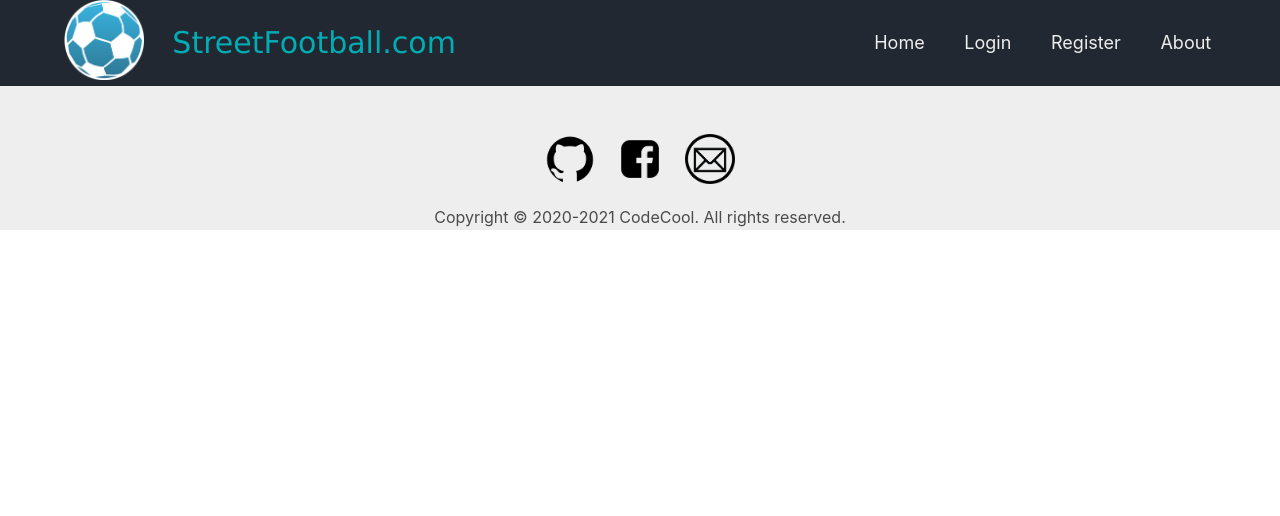
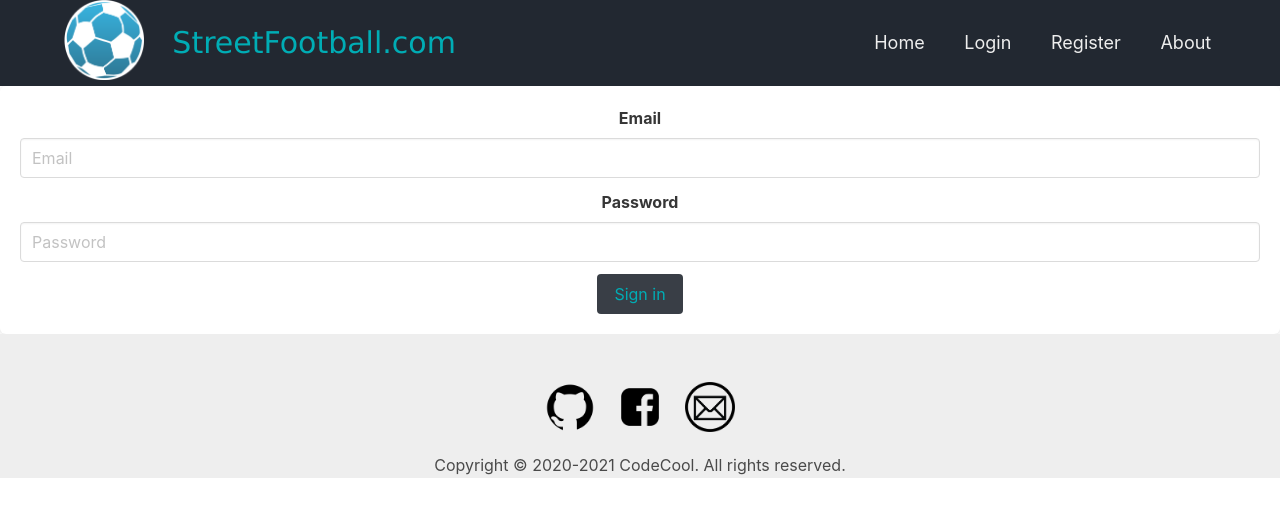
Before and after one commit to MadalinCiobanu/Street-Football, a React (Create React App) app in the folder front/: page /login in a window 1280 px wide. Shown: the top 516 px of the page. Built offline with nearby package versions, Linux system fonts and the light colour scheme.

Commit message:
add login form

```diff
--- a/front/src/App.js
+++ b/front/src/App.js
@@ -4,6 +4,8 @@ import Header from './components/Header';
 import Footer from './components/Footer';
 import Home from './components/Home';
 import Register from './components/register/RegisterForm';
+import Login from './components/Login'
+
 
 function App() {
   return (
@@ -12,6 +14,7 @@ function App() {
         <Header />
         <Route exact path="/" component={Home}/>
         <Route path="/register" component={Register}/>
+        <Route path="/login" component={Login} />
         <Footer />
       </Router>
     </div>
--- /dev/null
+++ b/front/src/components/Login.js
@@ -0,0 +1,25 @@
+import React from 'react'
+
+export default function Login() {
+    return (
+        <div className="form-container">
+            <form className="box">
+                <div className="field">
+                    <label className="label">Email</label>
+                    <div className="control">
+                    <input className="input" type="email" placeholder="Email" />
+                    </div>
+                </div>
+
+                <div className="field">
+                    <label className="label">Password</label>
+                    <div className="control">
+                    <input className="input" type="password" placeholder="Password" />
+                    </div>
+                </div>
+
+                <button className="button is-primary">Sign in</button>
+            </form>
+        </div>
+    )
+}
```
